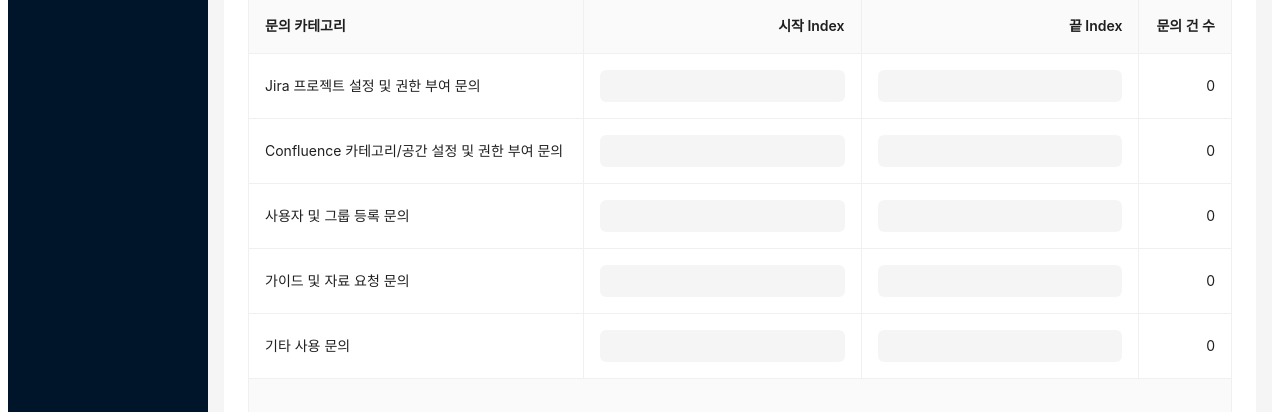
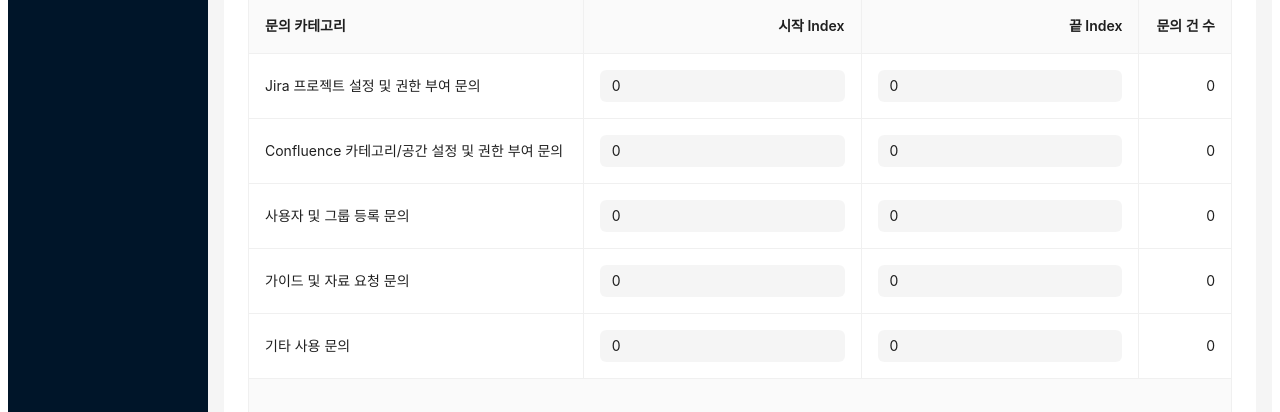
Before and after one commit to soo-yean/stats-table, a React (Vite) app: page / in a window 1280 px wide. Shown: the part 136-548 px from the top of the page. Built offline with nearby package versions, Linux system fonts and the light colour scheme.

Commit message:
FIX: wrong total when input is cleared
prevent total from showing when input fields are empty

```diff
--- a/src/App.tsx
+++ b/src/App.tsx
@@ -25,8 +25,8 @@
 interface DataType {
   key: string;
   category: string;
-  startIdx: number;
-  endIdx: number;
+  startIdx: number | undefined;
+  endIdx: number | undefined;
   total: number;
 }
 
@@ -72,16 +72,23 @@
   const handleInputChange = (
     key: string,
     field: "startIdx" | "endIdx",
-    value: number
+    value?: number
   ) => {
     setTableData((prevData) =>
       prevData.map((item) => {
         if (item.key !== key) return item;
 
         const updated = { ...item, [field]: value };
-        const total = Math.max(updated.endIdx - updated.startIdx + 1, 0);
 
-        return { ...updated, total };
+        const calculateTotal = (start?: number, end?: number) => {
+          if (start === undefined || end === undefined) return 0;
+          return end >= start ? end - start + 1 : 0;
+        };
+
+        return {
+          ...updated,
+          total: calculateTotal(updated.startIdx, updated.endIdx),
+        };
       })
     );
   };
@@ -98,14 +105,15 @@
       render: (_value, record) => (
         <Input
           variant="filled"
-          value={record.startIdx === 0 ? "" : record.startIdx}
-          onChange={(e) =>
+          value={record.startIdx ?? ""}
+          onChange={(e) => {
+            const val = e.target.value;
             handleInputChange(
               record.key,
               "startIdx",
-              Number(e.target.value) || 0
-            )
-          }
+              val === "" ? undefined : Number(val)
+            );
+          }}
         />
       ),
     },
@@ -116,10 +124,15 @@
       render: (_value, record) => (
         <Input
           variant="filled"
-          value={record.endIdx === 0 ? "" : record.endIdx}
-          onChange={(e) =>
-            handleInputChange(record.key, "endIdx", Number(e.target.value) || 0)
-          }
+          value={record.endIdx ?? ""}
+          onChange={(e) => {
+            const val = e.target.value;
+            handleInputChange(
+              record.key,
+              "endIdx",
+              val === "" ? undefined : Number(val)
+            );
+          }}
         />
       ),
     },
```
